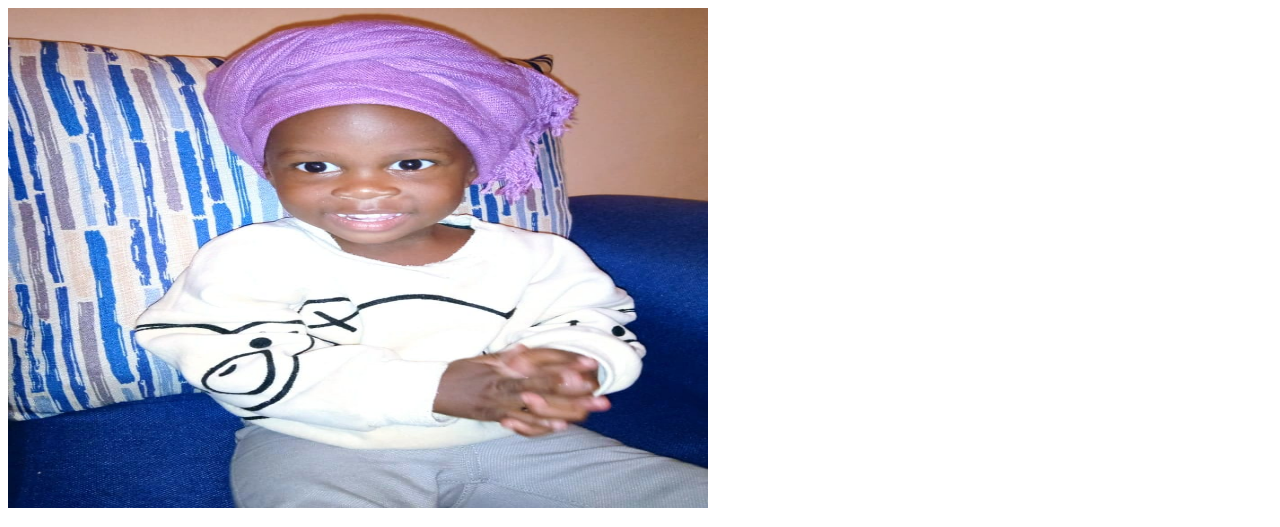
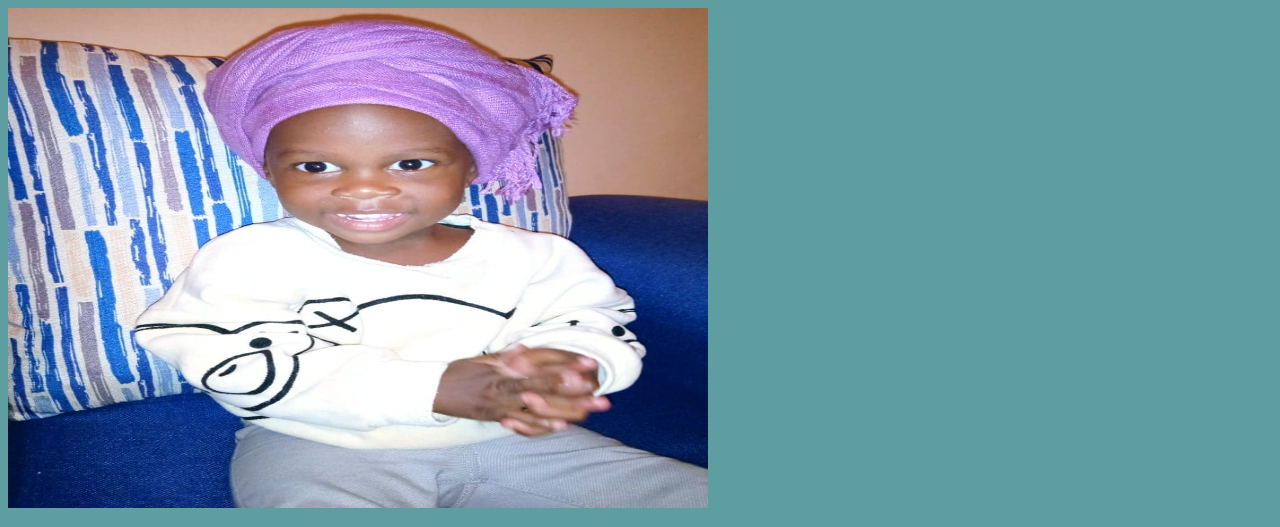
Before and after one commit to lisa-glitch/My-portfolio, a plain HTML site: page index.html in a window 1280 px wide. Shown: the top 527 px of the page. Drawn offline with Linux system fonts and the light colour scheme.

Commit message:
correct media query for responsive design

```diff
--- a/CSS/styles.css
+++ b/CSS/styles.css
@@ -47,7 +47,7 @@ body {
   color: black;
   font-size: medium;
 }
-}@media screen and (min-width 480px) {
+@media screen and (min-width: 480px) {
   body {
     background-color: cadetblue;
     color:black;
```
